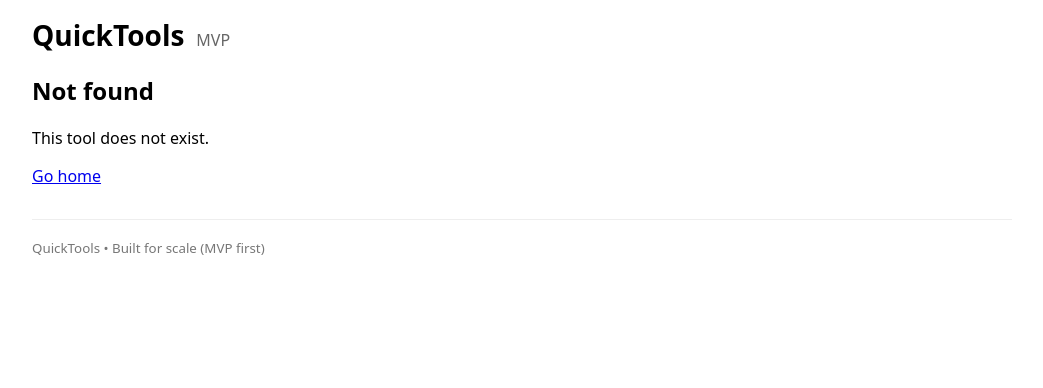
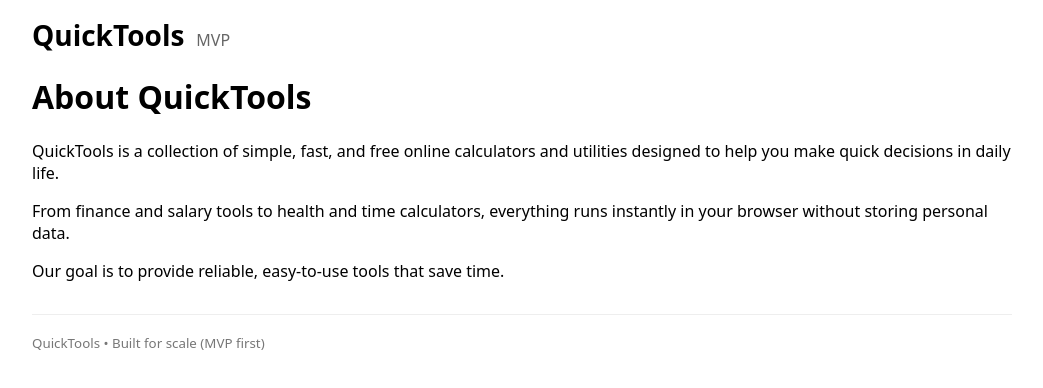
Before and after one commit to banoresaurabh/quicktools-app, a Next.js app: page /about in a window 1280 px wide. Before the commit this address had no page. Shown: the top 388 px of the page, without its empty margins (118-1161 px from the left). Built offline with nearby package versions, Linux system fonts and the light colour scheme.

Commit message:
Add about, privacy pages

```diff
--- /dev/null
+++ b/app/about/page.tsx
@@ -0,0 +1,21 @@
+export default function About() {
+    return (
+      <div>
+        <h1>About QuickTools</h1>
+
+        <p>
+          QuickTools is a collection of simple, fast, and free online calculators
+          and utilities designed to help you make quick decisions in daily life.
+        </p>
+
+        <p>
+          From finance and salary tools to health and time calculators, everything
+          runs instantly in your browser without storing personal data.
+        </p>
+
+        <p>
+          Our goal is to provide reliable, easy-to-use tools that save time.
+        </p>
+      </div>
+    );
+  }
```
Also changed, not shown: app/page.tsx (+13 -1 lines), app/privacy/page.tsx (added, +20 -0 lines), app/terms/page.tsx (added, +18 -0 lines).
